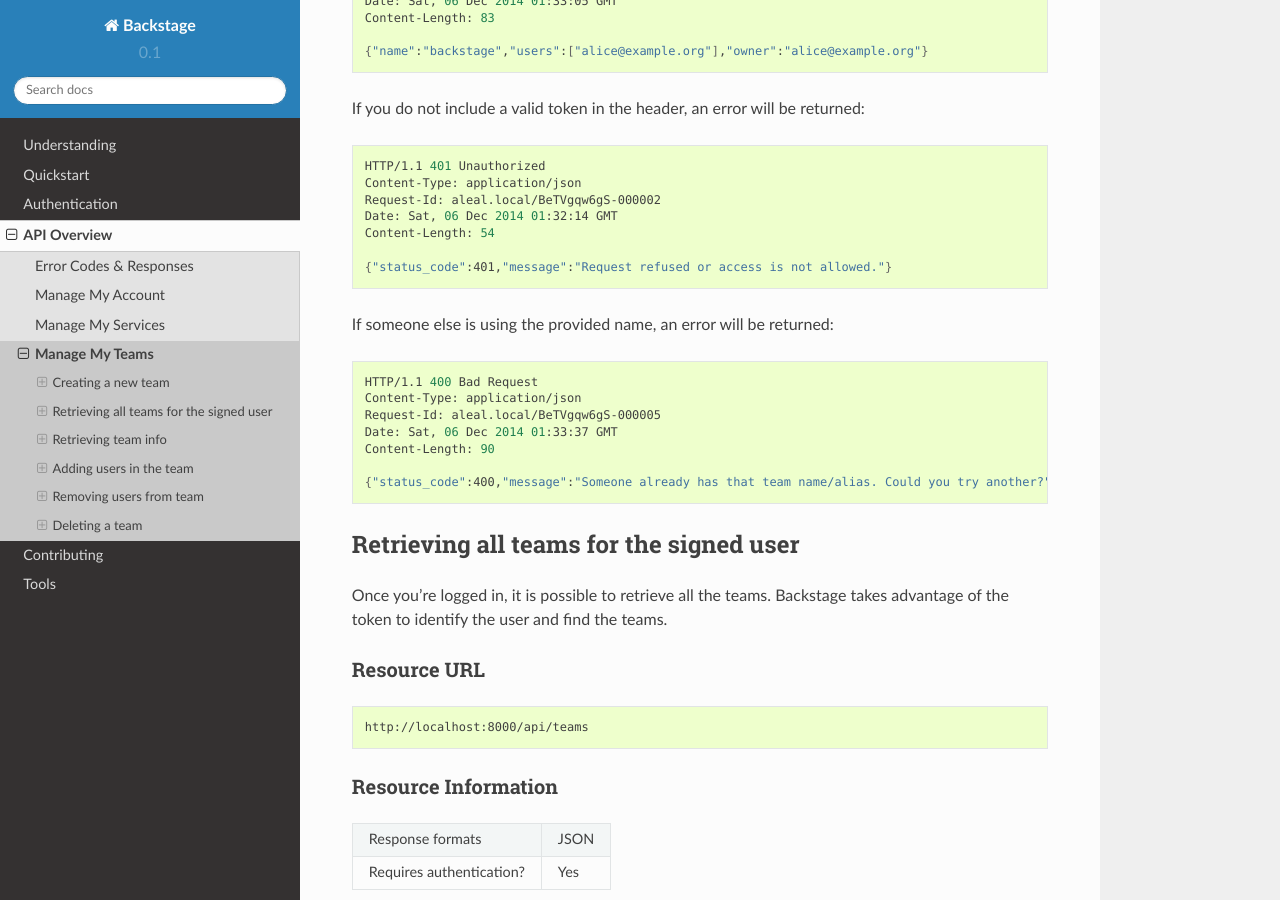
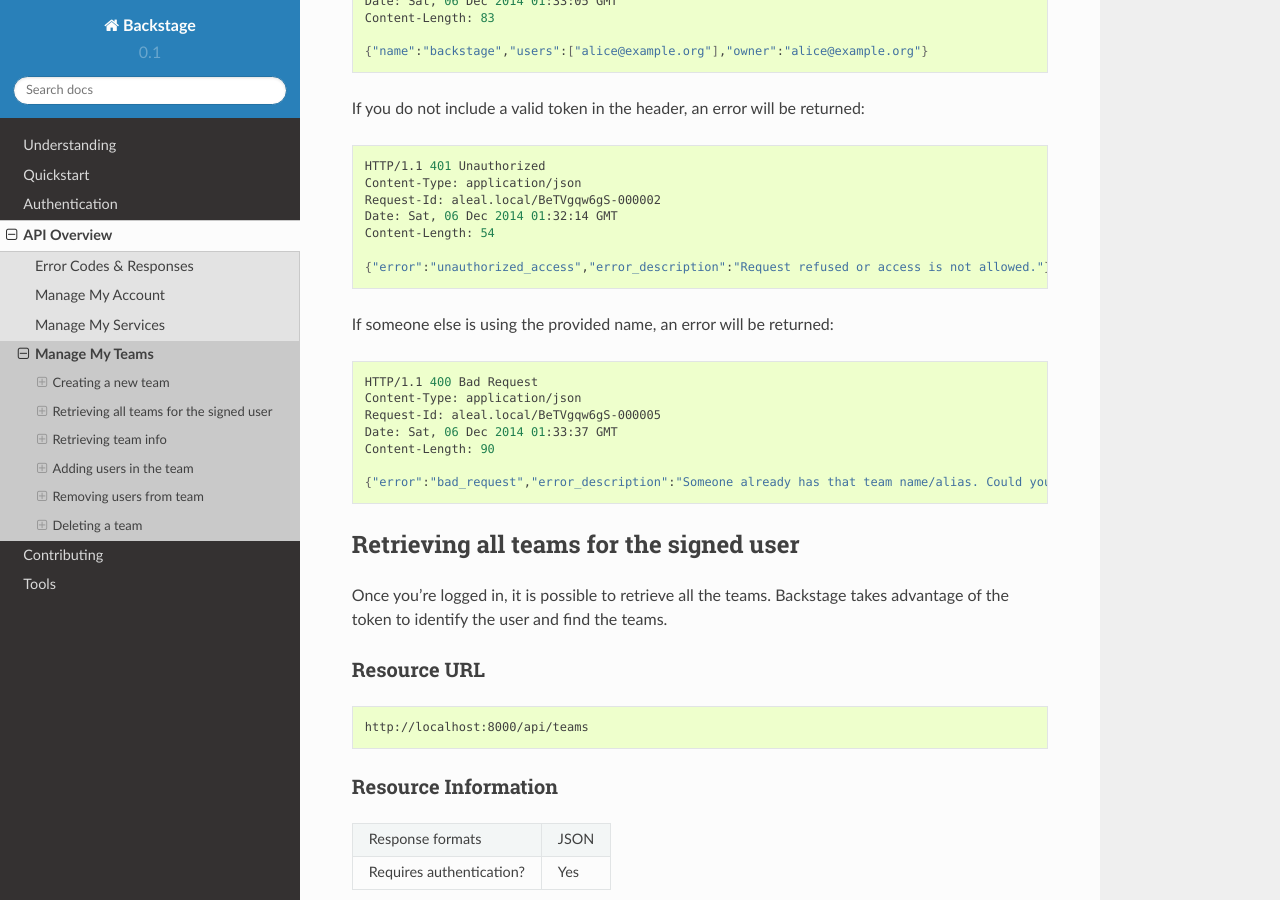
Before and after one commit to apihub/apihub, a Sphinx documentation site: the page built from docs/api/manage_teams.rst, in a window 1280 px wide and 900 px high, scrolled down 1348 px. Built offline with Sphinx 7.4.7 and the Read the Docs theme 2.0.0, drawn with Linux system fonts in a browser that asks for light colours; some of the changed text lies outside the part shown.

Commit message:
Fix docs.

```diff
--- a/docs/api/manage_teams.rst
+++ b/docs/api/manage_teams.rst
@@ -90,7 +90,7 @@
   Date: Sat, 06 Dec 2014 01:32:14 GMT
   Content-Length: 54
 
-  {"status_code":401,"message":"Request refused or access is not allowed."}
+  {"error":"unauthorized_access","error_description":"Request refused or access is not allowed."}
 
 
 If someone else is using the provided name, an error will be returned:
@@ -105,7 +105,7 @@
   Date: Sat, 06 Dec 2014 01:33:37 GMT
   Content-Length: 90
 
-  {"status_code":400,"message":"Someone already has that team name/alias. Could you try another?"}
+  {"error":"bad_request","error_description":"Someone already has that team name/alias. Could you try another?"}
 
 
 Retrieving all teams for the signed user
@@ -255,7 +255,7 @@
   Date: Sat, 06 Dec 2014 01:40:22 GMT
   Content-Length: 47
 
-  {"status_code":400,"message":"Team not found."}
+  {"error":"bad_request","error_description":"Team not found."}
 
 
 If the team exists, but the user does not belong to it, an error will be returned:
@@ -270,7 +270,7 @@
   Date: Sat, 06 Dec 2014 01:42:04 GMT
   Content-Length: 63
 
-  {"status_code":403,"message":"You do not belong to this team!"}
+  {"error":"access_denied","error_description":"You do not belong to this team!"}
 
 
 Adding users in the team
@@ -331,7 +331,7 @@
   Date: Sat, 06 Dec 2014 01:43:32 GMT
   Content-Length: 63
 
-  {"status_code":403,"message":"You do not belong to this team!"}
+  {"error":"access_denied","error_description":"You do not belong to this team!"}
 
 
 Removing users from team
@@ -399,7 +399,7 @@
   Date: Sat, 06 Dec 2014 01:48:59 GMT
   Content-Length: 85
 
-  {"status_code":403,"message":"It is not possible to remove the owner from the team."}
+  {"error":"access_denied","error_description":"It is not possible to remove the owner from the team."}
 
 
 Only members have permission to have another member from the team. If the user does not belong to that, an error will be returned.
@@ -414,7 +414,7 @@
   Date: Sat, 06 Dec 2014 01:48:09 GMT
   Content-Length: 63
 
-  {"status_code":403,"payload":"You do not belong to this team!"}
+  {"error":"access_denied","payload":"You do not belong to this team!"}
 
 
 Deleting a team
@@ -487,4 +487,4 @@
   Date: Sat, 06 Dec 2014 01:55:33 GMT
   Content-Length: 71
 
-  {"status_code":403,"message":"Team not found or you're not the owner."}
+  {"error":"access_denied","error_description":"Team not found or you're not the owner."}
--- a/docs/api/manage_users.rst
+++ b/docs/api/manage_users.rst
@@ -74,7 +74,7 @@
   Date: Sat, 06 Dec 2014 01:28:39 GMT
   Content-Length: 90
 
-  {"status_code":400,"payload":"Someone already has that email/username. Could you try another?."
+  {"error":"bad_request","payload":"Someone already has that email/username. Could you try another?."
 
 
 Deleting a user account
@@ -151,4 +151,4 @@
   Date: Tue, 23 Dec 2014 17:13:49 GMT
   Content-Length: 73
 
-  {"status_code":401,"message":"Request refused or access is not allowed."}
+  {"error":"unauthorized_access","error_description":"Request refused or access is not allowed."}
--- a/docs/authentication/index.rst
+++ b/docs/authentication/index.rst
@@ -55,4 +55,4 @@
   Date: Sat, 06 Dec 2014 01:29:20 GMT
   Content-Length: 61
 
-  {"status_code":400,"message":"Invalid Username or Password."}
+  {"error":"bad_request","error_description":"Invalid Username or Password."}
```
